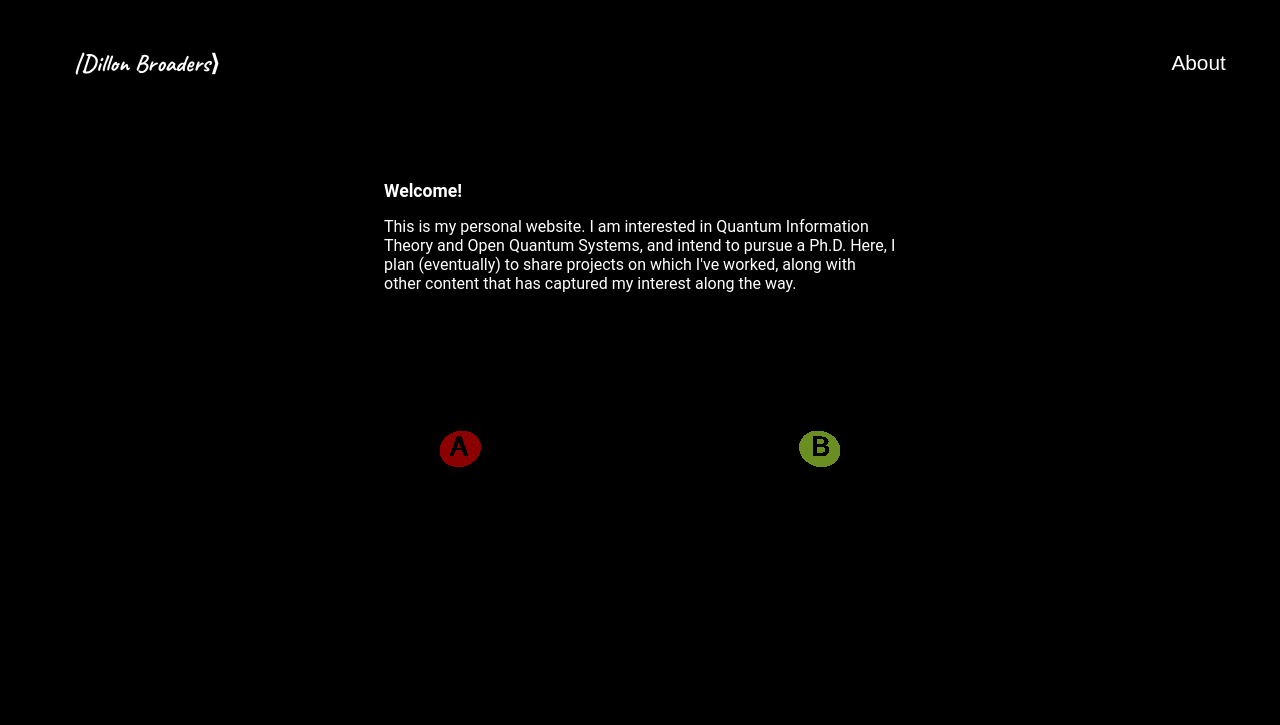
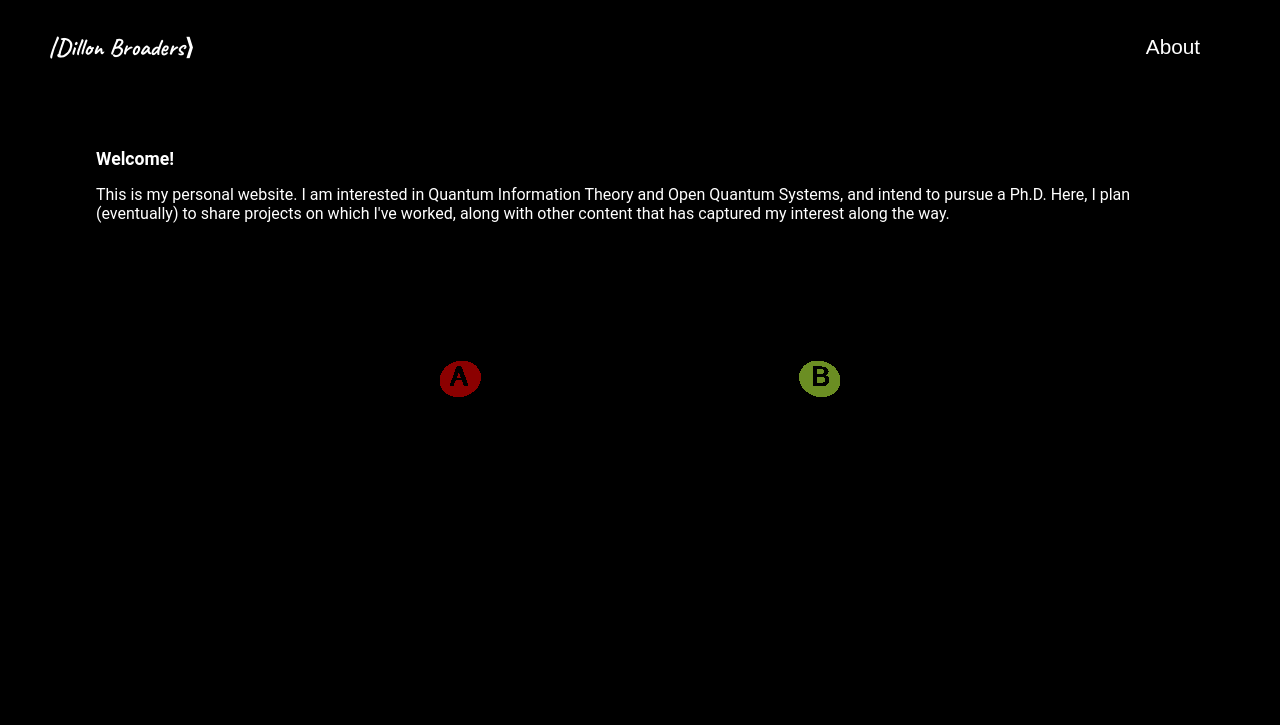
Before and after one commit to dillon-broaders/dillon-broaders.github.io, a plain HTML site: page index.html in a window 1280 px wide. Shown: the top 725 px of the page. Drawn offline with nearby package versions, Linux system fonts and the light colour scheme.

Commit message:
changed sizing

```diff
--- a/styles.css
+++ b/styles.css
@@ -18,7 +18,6 @@ body {
   display: flex;
   align-items: right;
   justify-content: flex-start;
-  margin: 2vh 2vw;
 }
 
 .nav-links {
@@ -67,7 +66,7 @@ a.about-link:hover,a:hover  {
 .welcome-container{
   font-family: 'Roboto', sans-serif;
   margin-top: 10vh;
-  max-width: 40%;
+  max-width: 85%;
   margin: 0 auto;
   margin-bottom: 1vh;
 }
@@ -140,7 +139,7 @@ footer a i.fab.fa-linkedin {
   color: inherit;
 }
 
-@media (max-width: 1024px) {
+@media (max-width: 1000px) {
   .header {
     flex-direction: row;
     align-items: center;
```
